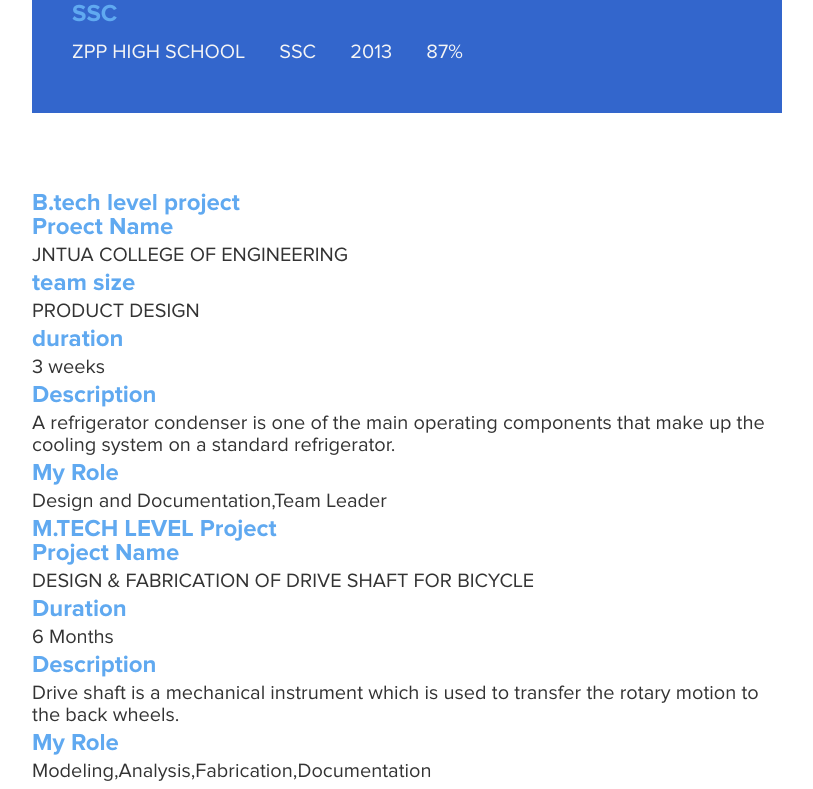
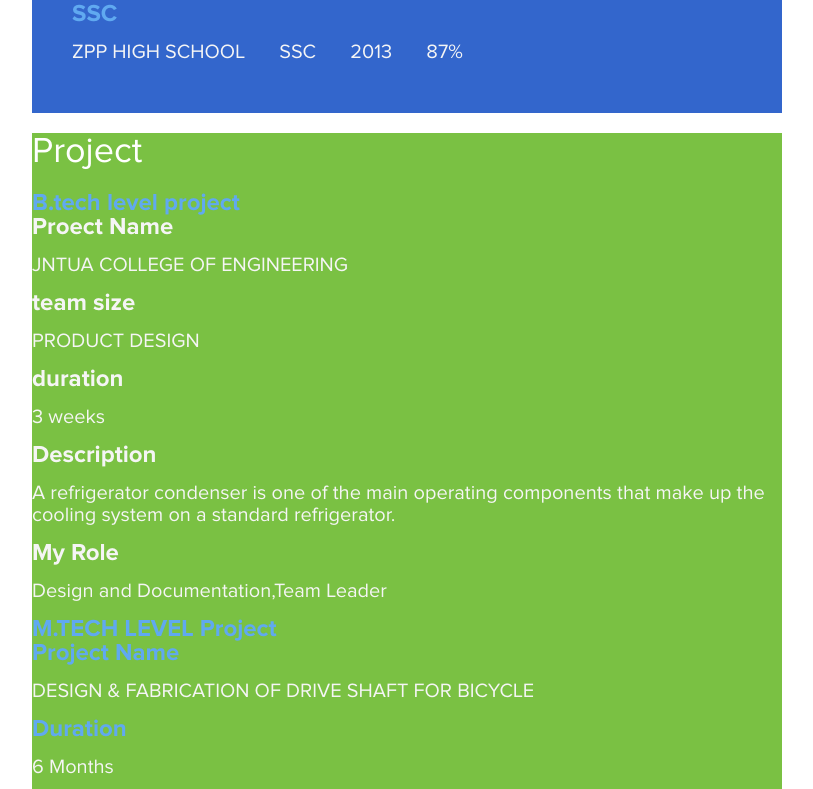
Before and after one commit to MANI3415/NEWRESUME, a plain HTML site: page index.html in a window 1280 px wide. Shown: the part 1406-2195 px from the top of the page, without its empty margins (38-851 px from the left). Drawn offline with Linux system fonts and the light colour scheme.

Commit message:
Update templatemo-blue.css

```diff
--- a/css/templatemo-blue.css
+++ b/css/templatemo-blue.css
@@ -197,6 +197,22 @@ header hr {
   padding-left: 20px;
 }
 
+/* project section */
+.project {
+  background-color: #7ac143;
+  color: #f5f5f5;
+}
+.project .project-content {
+  padding-bottom: 14px;
+}
+.project h5{
+  display: inline-block;
+}
+.project span{
+  padding-right: 10px;
+  padding-left: 20px;
+}
+
 /* languages section */
 .languages {
   background: #fff;
```
